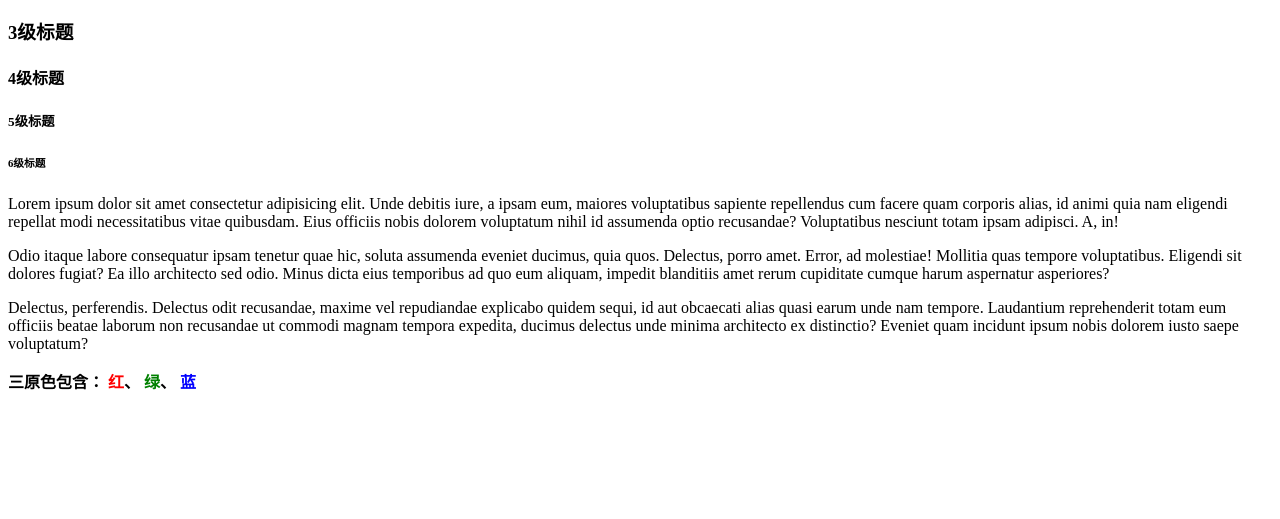
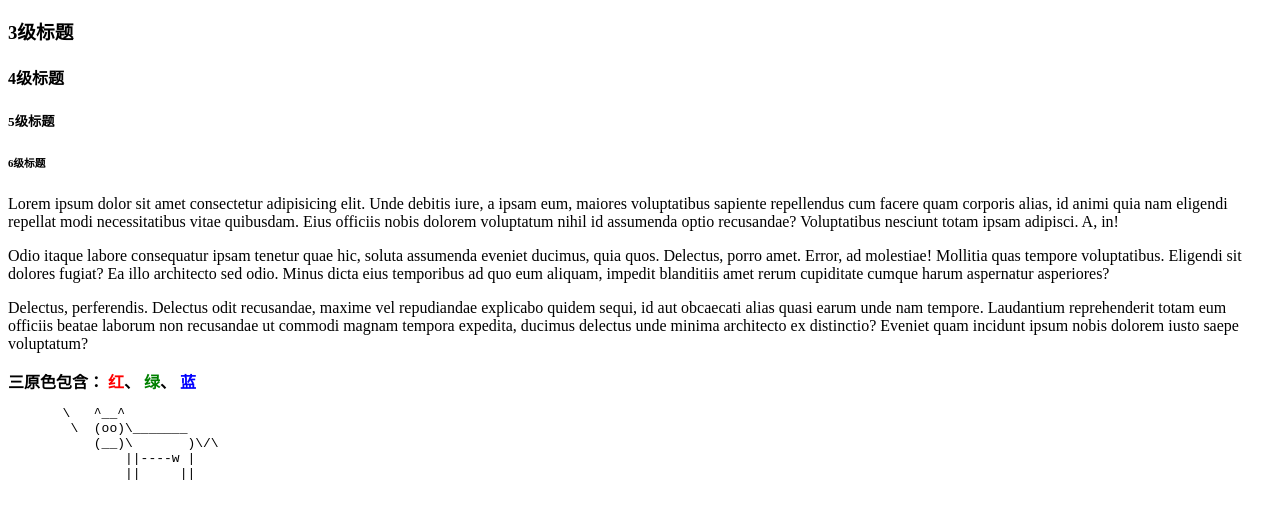
Before and after one commit to LiiiiiiiiY/Web, a plain HTML site: page 03_文本元素/index.html in a window 1280 px wide. Shown: the part 127-646 px from the top of the page. Drawn offline with Linux system fonts and the light colour scheme.

Commit message:
modified:   "03_\346\226\207\346\234\254\345\205\203\347\264\240/index.html" 	modified:   "03_\346\226\207\346\234\254\345\205\203\347\264\240/note.md" 	deleted:    "04_\345\256\236\344\275\223/index.html" 	deleted:    "04_\345\256\236\344\275\223/note.md"

```diff
--- a/03_文本元素/index.html
+++ b/03_文本元素/index.html
@@ -26,8 +26,11 @@
     </b>
 
     <pre>
-
+       \   ^__^
+        \  (oo)\_______
+           (__)\       )\/\
+               ||----w |
+               ||     ||
     </pre>
-
 </body>
 </html
```
Also changed, not shown: 04_实体/index.html (deleted, +0 -11 lines), 2 other files.
